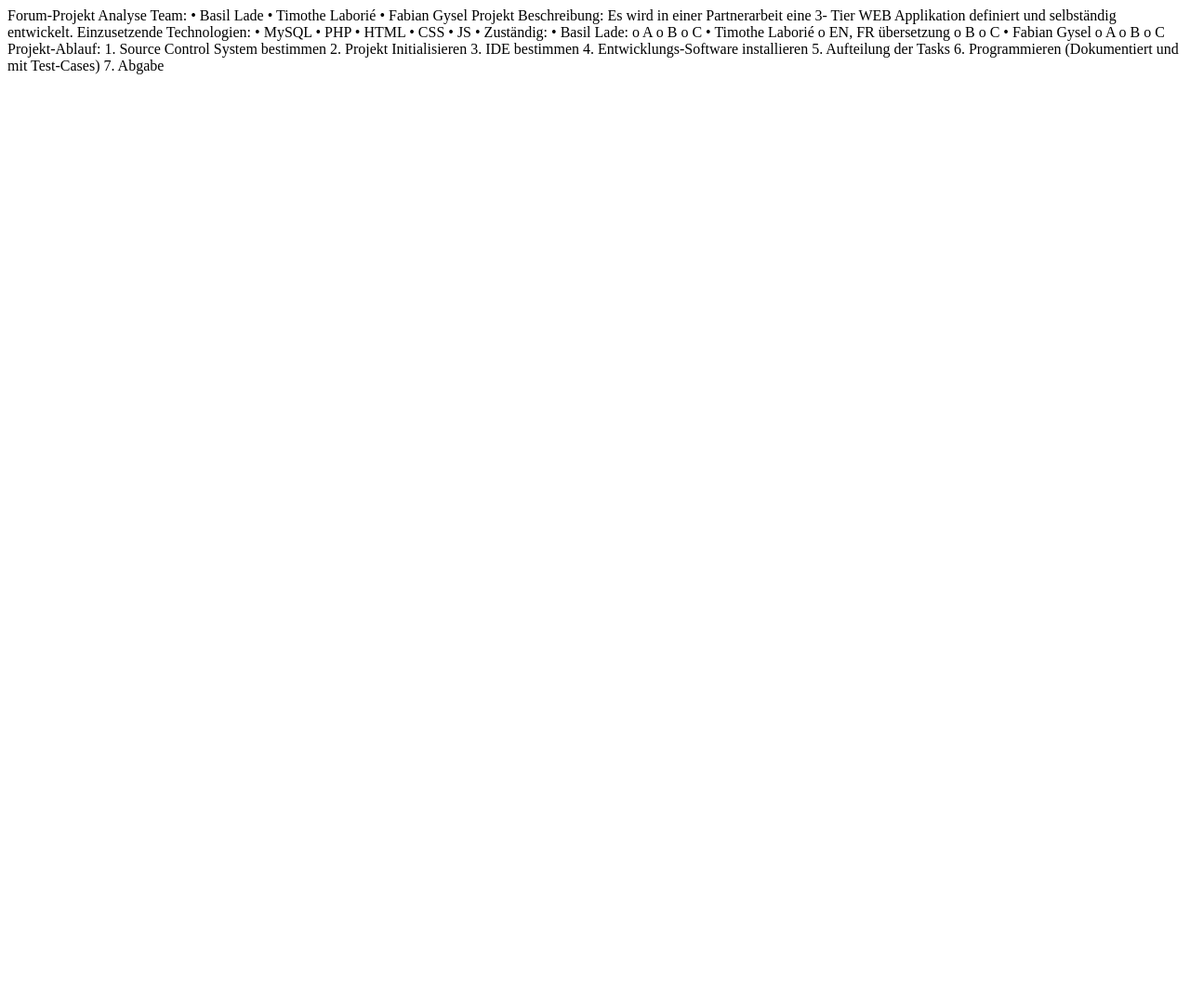
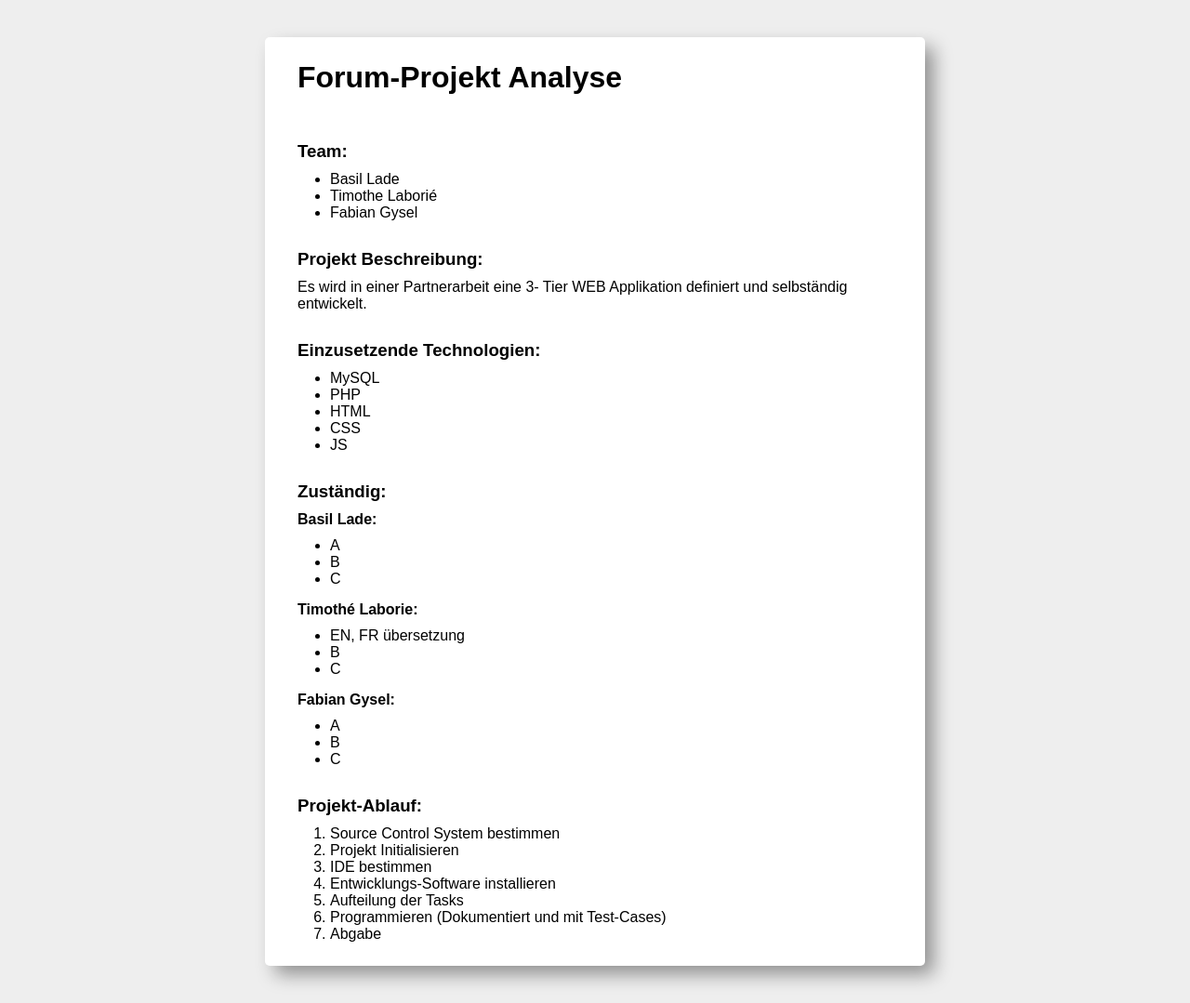
Before and after one commit to GyselAnimatioon/ProjektForumModul133, a PHP site: page /Doku/doku.html in a window 1280 px wide. Shown: the whole page at 93% size. Before the commit the page ends 80 px from the top, so only its background shows below. Run offline with PHP 8.4, Linux system fonts and the light colour scheme.

Commit message:
edited markup from doku.html and styled it.

```diff
--- a/Doku/doku.html
+++ b/Doku/doku.html
@@ -1,47 +1,85 @@
 <!DOCTYPE html>
 <html>
     <head>
-        <title>TODO supply a title</title>
+        <title>Doku analyse</title>
         <meta charset="UTF-8">
         <meta name="viewport" content="width=device-width, initial-scale=1.0">
+        <link type="text/css" rel="stylesheet" href="/css/DokuStyle/doku.css">
     </head>
     <body>
-        Forum-Projekt Analyse
-        Team:
-        •	Basil Lade
-        •	Timothe Laborié
-        •	Fabian Gysel
-        Projekt Beschreibung:
-        Es wird in einer Partnerarbeit eine 3- Tier WEB Applikation definiert und selbständig entwickelt.
-        Einzusetzende Technologien:
-        •	MySQL
-        •	PHP
-        •	HTML
-        •	CSS
-        •	JS
-        •
+        <div class="content-wrap">
+            <div class="content-outer">
+                <h1 class="title"> Forum-Projekt Analyse </h1>
+            </div>
+            <div class="content-inner">
 
-        Zuständig:
-        •	Basil Lade:
-        o	A
-        o	B
-        o	C
-        •	Timothe Laborié
-        o	EN, FR übersetzung
-        o	B
-        o	C
-        •	Fabian Gysel
-        o	A
-        o	B
-        o	C
-        Projekt-Ablauf:
-        1.	Source Control System bestimmen
-        2.	Projekt Initialisieren
-        3.	IDE bestimmen
-        4.	Entwicklungs-Software installieren
-        5.	Aufteilung der Tasks
-        6.	Programmieren (Dokumentiert und mit Test-Cases)
-        7.	Abgabe
+                <div class="content-block">
+                    <h3 class="headline-big"> Team: </h3>
+                    <ul class="list-items">
+                        <li class="list-item"> Basil Lade </li>
+                        <li class="list-item"> Timothe Laborié </li>
+                        <li class="list-item"> Fabian Gysel </li>
+                    </ul>
+                </div>
 
+                <div class="content-block">
+                    <h3 class="headline-big"> Projekt Beschreibung: </h3>
+                    <p> Es wird in einer Partnerarbeit eine 3- Tier WEB Applikation definiert und selbständig entwickelt. </p>
+                </div>
+
+                <div class="content-block">
+                    <h3 class="headline-big"> Einzusetzende Technologien: </h3>
+                    <ul class="list-items">
+                        <li class="list-item"> MySQL </li>
+                        <li class="list-item"> PHP </li>
+                        <li class="list-item"> HTML </li>
+                        <li class="list-item"> CSS </li>
+                        <li class="list-item"> JS </li>
+                    </ul>
+                </div>
+
+                <div class="content-block">
+                    <h3 class="headline-big"> Zuständig: </h3>
+
+                    <h4 class="headline-sm"> Basil Lade: </h4>
+
+                    <ul class="list-items">
+                        <li class="list-item"> A </li>
+                        <li class="list-item"> B </li>
+                        <li class="list-item"> C </li>
+                    </ul>
+
+                    <h4 class="headline-sm"> Timothé Laborie: </h4>
+
+                    <ul class="list-items">
+                        <li class="list-item"> EN, FR übersetzung </li>
+                        <li class="list-item"> B </li>
+                        <li class="list-item"> C </li>
+                    </ul>
+
+                    <h4 class="headline-sm"> Fabian Gysel: </h4>
+
+                    <ul class="list-items">
+                        <li class="list-item"> A </li>
+                        <li class="list-item"> B </li>
+                        <li class="list-item"> C </li>
+                    </ul>
+                </div>
+
+                <div class="content-block">
+                    <h3 class="headline-big"> Projekt-Ablauf: </h3>
+
+                    <ol class="list-items">
+                        <li class="list-item"> Source Control System bestimmen </li>
+                        <li class="list-item"> Projekt Initialisieren </li>
+                        <li class="list-item"> IDE bestimmen </li>
+                        <li class="list-item"> Entwicklungs-Software installieren </li>
+                        <li class="list-item"> Aufteilung der Tasks </li>
+                        <li class="list-item"> Programmieren (Dokumentiert und mit Test-Cases) </li>
+                        <li class="list-item"> Abgabe </li>
+                    </ol>
+                </div>
+            </div>
+        </div>
     </body>
 </html>
--- a/css/DokuStyle/doku.css
+++ b/css/DokuStyle/doku.css
@@ -2,3 +2,56 @@
     Created on : 24.09.2014, 21:04:37
     Author     : Basil
 */
+
+* {
+    font-family: sans-serif;
+    margin: 0;
+    padding: 0;
+}
+
+body {
+    background: #eee;
+}
+
+.content-wrap {
+    background: #fff;
+    width: 50%;
+    margin: 40px auto;
+    padding: 25px 35px;
+    border-radius: 5px;
+    -webkit-box-shadow: 10px 10px 20px -1px rgba(0,0,0,0.4);
+    -moz-box-shadow: 10px 10px 20px -1px rgba(0,0,0,0.4);
+    box-shadow: 10px 10px 20px -1px rgba(0,0,0,0.4);
+}
+
+/* content-outer */
+.content-outer {
+    margin-bottom: 50px;
+}
+
+/* content-inner */
+.content-block:first-child {
+    margin-top: 0px;
+}
+
+.content-block {
+    margin-top: 30px;
+}
+
+.headline-big {
+    margin-bottom: 10px;
+}
+
+/* first child after parent */
+.content-block .headline-big + .headline-sm {
+    margin-top: 0;
+}
+
+.headline-sm {
+    margin-top: 15px;
+    margin-bottom: 10px;
+}
+
+.list-item {
+    margin-left: 35px;
+}
```
